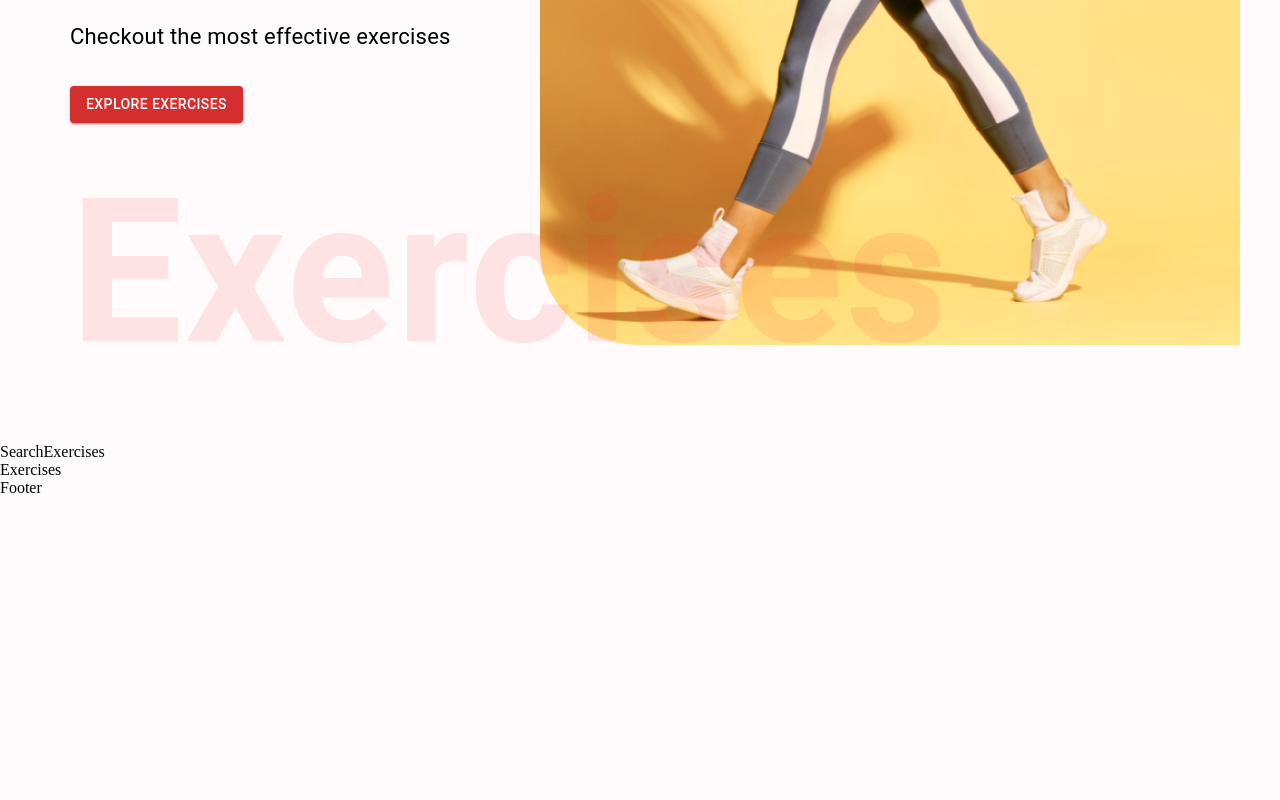
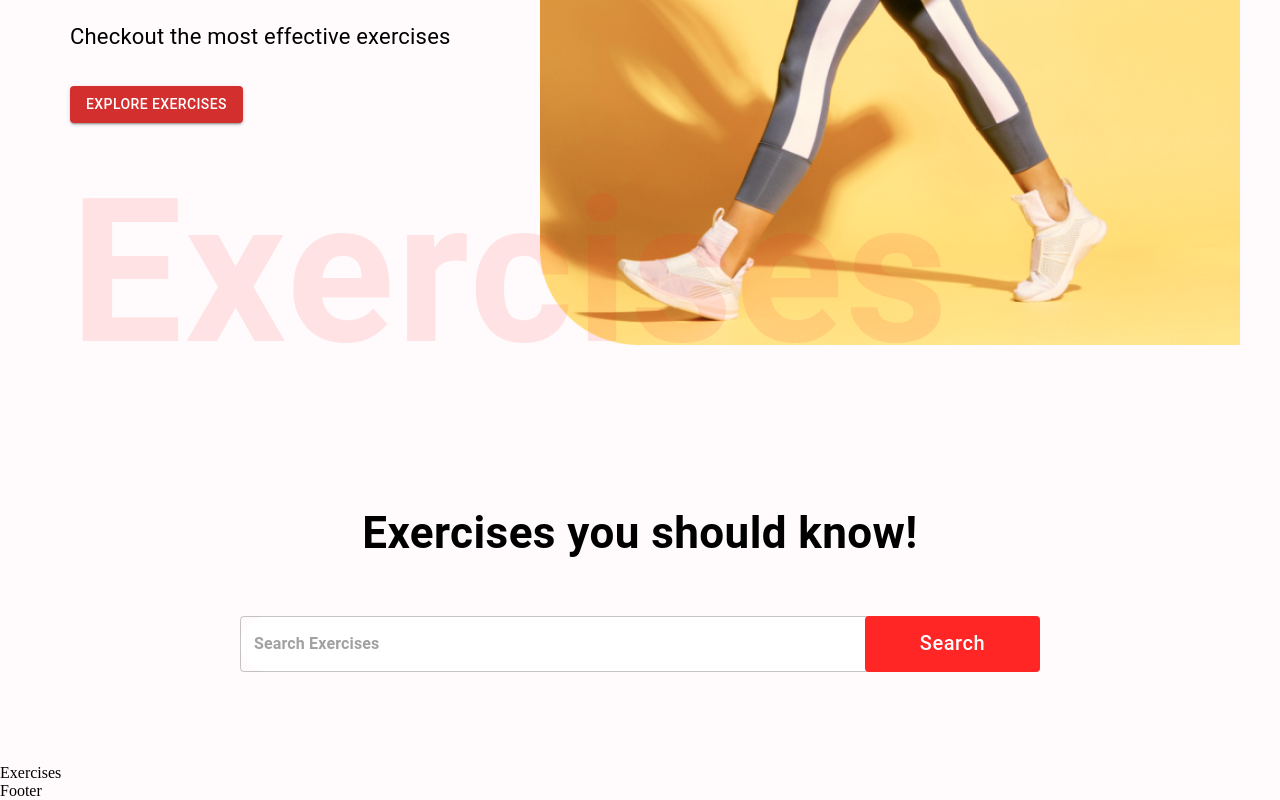
Before and after one commit to andremarcos13/projeto-verao, a React (Create React App) app: page / in a window 1280 px wide. Shown: the part 521-1321 px from the top of the page. Before the commit the page ends 1018 px from the top, so only its background shows below. Built offline with nearby package versions, Linux system fonts and the light colour scheme.

Commit message:
setup the SearchExercises component and style

```diff
--- a/src/App.css
+++ b/src/App.css
@@ -19,3 +19,8 @@
     margin-top: -330px;
 
   }
+
+  .search-btn:hover {
+    color: #FF2625 !important;
+    border: 1px solid #FF2625 !important;
+  }
--- a/src/components/SearchExercises.jsx
+++ b/src/components/SearchExercises.jsx
@@ -1,8 +1,35 @@
-import React from 'react';
+import React, { useInsertionEffect, useState } from 'react';
+import {
+  Box, Button, Stack, TextField, Typography,
+} from '@mui/material';
 
 function SearchExercises() {
   return (
-    <div>SearchExercises</div>
+    <Stack alignItems="center" mt="37px" justifyContent="center" p="20px">
+      <Typography fontWeight={700} sx={{ fontSize: { lg: '44px', xs: '30px' } }} mb="50px" textAlign="center">
+        Exercises you should know!
+      </Typography>
+      <Box position="relative" mb="72px">
+        <TextField
+          sx={{
+            input: { fontWeight: '700', border: 'none', borderRadius: '4px' }, width: { lg: '800px', xs: '350px' }, backgroundColor: '#FFF', borderRadius: '40px',
+          }}
+          height="76px"
+          value=""
+          onChange={(e) => {}}
+          placeholder="Search Exercises"
+          type="text"
+        />
+        <Button
+          className="search-btn"
+          sx={{
+            bgcolor: '#FF2625', color: '#FFF', textTransform: 'none', width: { lg: '175px', xs: '80px' }, fontSize: { lg: '20px', xs: '14px' }, height: '56px', position: 'absolute', right: '0',
+          }}
+        >
+          Search
+        </Button>
+      </Box>
+    </Stack>
   );
 }
 
```
